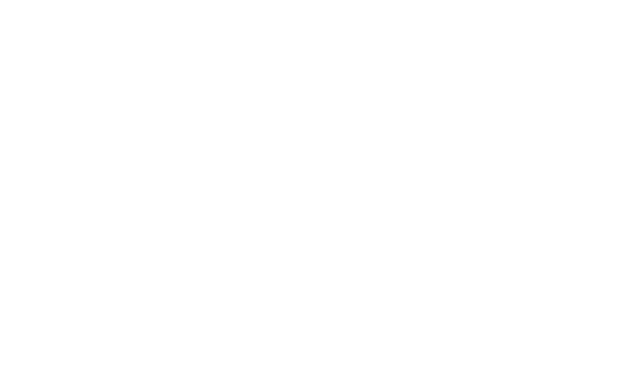
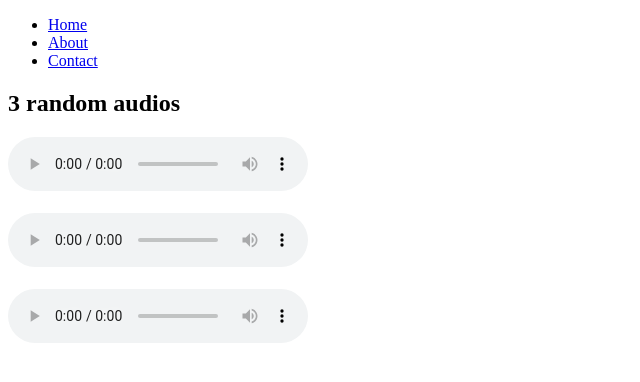
Before and after one commit to acciojob/semantic-navbar-and-audios-ARAVINTH0022, a website: page main.html in a window 1280 px wide. Shown: the whole page, without its empty margins (0-640 px from the left). Drawn offline with Linux system fonts and the light colour scheme.

Commit message:
created a submission

```diff
--- a/main.html
+++ b/main.html
@@ -1,5 +1,48 @@
 <!DOCTYPE html>
+<!DOCTYPE html>
+<html lang="en">
+<head>
+    <meta charset="UTF-8">
+    <title>Semantic Navbar & Audios</title>
+</head>
+<body>
 
+    <!-- Part 1: Semantic Navbar -->
+    <nav>
+        <ul>
+            <li><a href="#home">Home</a></li>
+            <li><a href="#about">About</a></li>
+            <li><a href="#contact">Contact</a></li>
+        </ul>
+    </nav>
+
+    <!-- Part 2: Audio Section -->
+    <section>
+        <h2>3 random audios</h2>
+
+        <!-- Track 1 -->
+        <audio controls>
+            <source src="http://commondatastorage.googleapis.com/codeskulptor-demos/DDR_assets/Kangaroo_MusiQue_-_The_Neverwritten_Role_Playing_Game.mp3" type="audio/mpeg">
+            Your browser does not support the audio element.
+        </audio>
+        <br><br>
+
+        <!-- Track 2 -->
+        <audio controls>
+            <source src="http://commondatastorage.googleapis.com/codeskulptor-assets/Epoq-Lepidoptera.ogg" type="audio/ogg">
+            Your browser does not support the audio element.
+        </audio>
+        <br><br>
+
+        <!-- Track 3 -->
+        <audio controls>
+            <source src="http://codeskulptor-demos.commondatastorage.googleapis.com/pang/paza-moduless.mp3" type="audio/mpeg">
+            Your browser does not support the audio element.
+        </audio>
+    </section>
+
+</body>
+</html>
 <html>
 
 <head>
```
